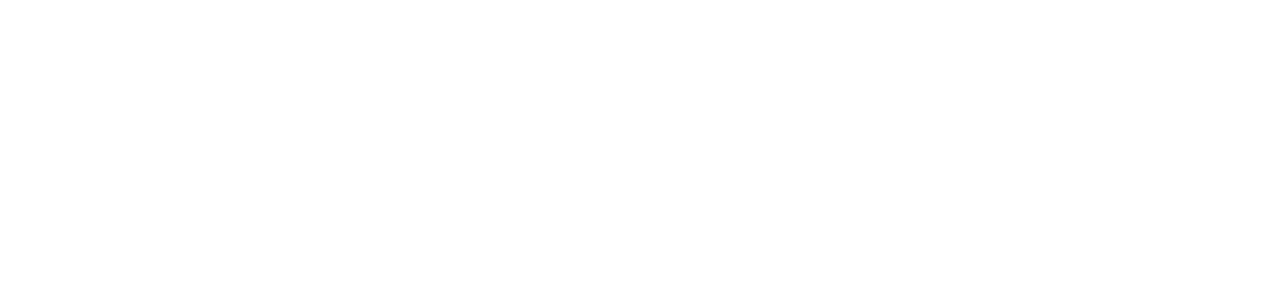
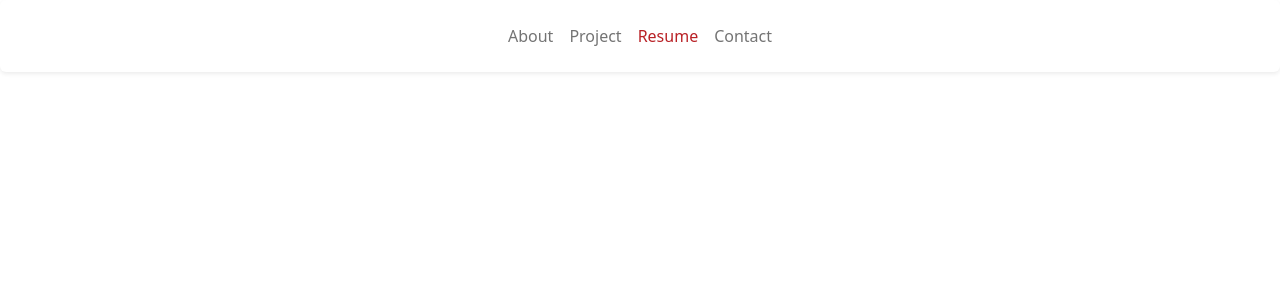
Before and after one commit to ShaimaSami/portfolio, a Nuxt app: page / in a window 1280 px wide. Shown: the top 300 px of the page. Built offline with nearby package versions, Linux system fonts and the light colour scheme.

Commit message:
Adding Header

```diff
--- a/components/inc/header.vue
+++ b/components/inc/Myfooter.vue
@@ -1,9 +1,12 @@
 <template>
-  <div></div>
+  <div>
+
+  </div>
 </template>
 
 <script>
 export default {
 
+    name: 'Myfooter'
 }
 </script>
--- /dev/null
+++ b/components/inc/Myheader.vue
@@ -0,0 +1,32 @@
+<template>
+  <div>
+
+    <nav class="navbar navbar-expand-lg bg-light shadow-sm p-3 mb-5 bg-body rounded">
+  <div class="container-fluid">
+    <div class="collapse navbar-collapse " id="navbarSupportedContent">
+      <ul class="navbar-nav mx-auto mb-2 mb-lg-0 ">
+        <li class="nav-item">
+          <a class="nav-link" href="#">About</a>
+        </li>
+        <li class="nav-item">
+          <a class="nav-link" href="#">Project</a>
+        </li>
+        <li class="nav-item">
+          <a class="nav-link re" href="#">Resume</a>
+        </li>
+        <li class="nav-item">
+          <a class="nav-link" href="#">Contact</a>
+        </li>
+      </ul>
+    </div>
+  </div>
+</nav>
+
+  </div>
+</template>
+
+<script>
+export default {
+ name: 'Myheader'
+}
+</script>
--- a/layouts/default.vue
+++ b/layouts/default.vue
@@ -1,2 +1,20 @@
 <template>
-</template>
+    <div>
+      <Myheader />
+      <Nuxt />
+      <Myfooter />
+    </div>
+  </template>
+
+    <script>
+    import Myheader from '~/components/inc/Myheader.vue';
+    import Myfooter from '~/components/inc/Myfooter.vue';
+
+    export default {
+        name: 'default',
+        components: {
+            Myheader,
+            Myfooter,
+        }
+    }
+    </script>
--- a/pages/index.vue
+++ b/pages/index.vue
@@ -1,6 +1,5 @@
 <template>
     <div>
-        <button type="button" class="btn btn-primary">click me</button>
     </div>
 </template>
 
--- a/static/css/style.css
+++ b/static/css/style.css
@@ -0,0 +1,7 @@
+.re{
+    color: #B92126;
+}
+
+.nav-link:hover{
+    color: #B92126;
+}
```
Also changed, not shown: components/inc/footer.vue (deleted).
